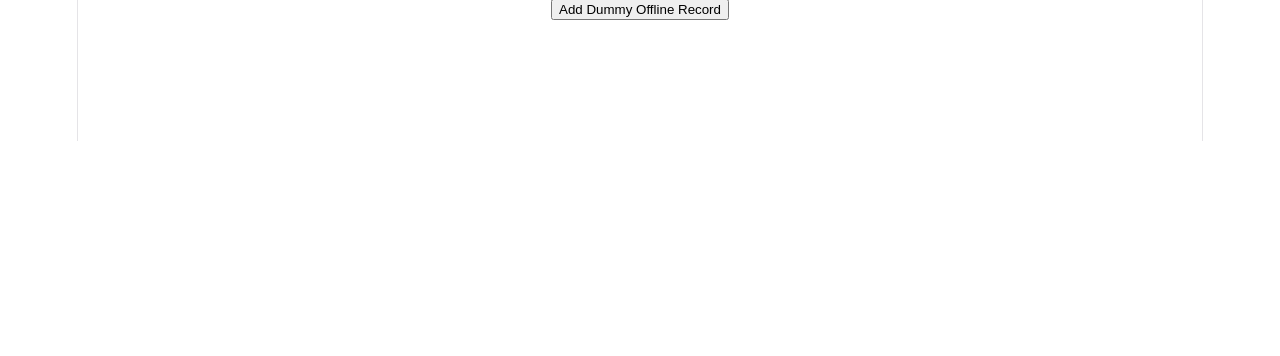
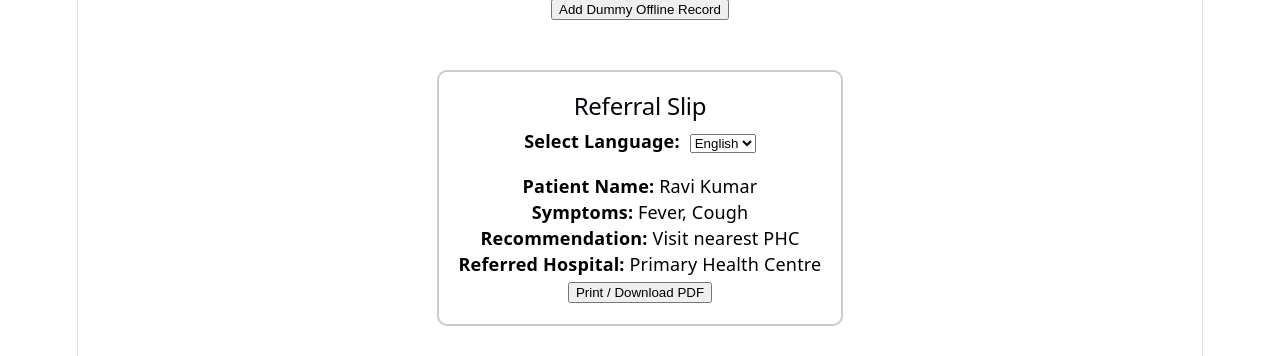
Before and after one commit to Innov06/medi-connect-client, a React (Vite) app: page / in a window 1280 px wide. Shown: the part 659-1015 px from the top of the page. Before the commit the page ends 800 px from the top, so only its background shows below. Built offline with nearby package versions, Linux system fonts and the light colour scheme; no server answers; some icons are missing.

Commit message:
Localized referral slip with print support

```diff
--- a/src/App.jsx
+++ b/src/App.jsx
@@ -1,6 +1,7 @@
 import AlertBanner from "./components/AlertBanner";
 import UserLocationMap from "./components/UserLocationMap";
 import SyncManager from "./components/SyncManager";
+import ReferralSlip from "./components/ReferralSlip";
 
 function App() {
   return (
@@ -8,6 +9,7 @@ function App() {
       <AlertBanner />
       <UserLocationMap />
       <SyncManager />
+      <ReferralSlip />
     </>
   );
 }
--- /dev/null
+++ b/src/components/ReferralSlip.jsx
@@ -0,0 +1,109 @@
+import { useState } from "react";
+
+const translations = {
+  en: {
+    title: "Referral Slip",
+    patient: "Patient Name",
+    symptoms: "Symptoms",
+    recommendation: "Recommendation",
+    hospital: "Referred Hospital",
+    print: "Print / Download PDF",
+
+    symptomMap: {
+      Fever: "Fever",
+      Cough: "Cough",
+      Headache: "Headache",
+    },
+
+    recommendationMap: {
+      "Visit nearest PHC": "Visit nearest PHC",
+      "Take rest and stay hydrated": "Take rest and stay hydrated",
+    },
+  },
+
+  hi: {
+    title: "रेफरल पर्ची",
+    patient: "रोगी का नाम",
+    symptoms: "लक्षण",
+    recommendation: "सिफारिश",
+    hospital: "संदर्भित अस्पताल",
+    print: "प्रिंट / पीडीएफ डाउनलोड करें",
+
+    symptomMap: {
+      Fever: "बुखार",
+      Cough: "खांसी",
+      Headache: "सिरदर्द",
+    },
+
+    recommendationMap: {
+      "Visit nearest PHC": "निकटतम पीएचसी जाएँ",
+      "Take rest and stay hydrated": "आराम करें और पर्याप्त पानी पिएँ",
+    },
+  },
+};
+
+export default function ReferralSlip() {
+  const [language, setLanguage] = useState("en");
+
+  const patient = "Ravi Kumar";
+  const symptoms = ["Fever", "Cough"];
+  const recommendation = "Visit nearest PHC";
+  const hospital = "Primary Health Centre";
+
+  const t = translations[language];
+
+  return (
+    <div
+      style={{
+        maxWidth: "700px",
+        margin: "30px auto",
+        padding: "20px",
+        border: "2px solid #ccc",
+        borderRadius: "10px",
+        background: "#fff",
+        color: "#000",
+      }}
+    >
+      <h2>{t.title}</h2>
+
+      <label>
+        <strong>Select Language:</strong>
+      </label>
+
+      <select
+        value={language}
+        onChange={(e) => setLanguage(e.target.value)}
+        style={{ marginLeft: "10px", marginBottom: "20px" }}
+      >
+        <option value="en">English</option>
+        <option value="hi">हिन्दी</option>
+      </select>
+
+      <p>
+        <strong>{t.patient}: </strong>
+        {patient}
+      </p>
+
+      <p>
+        <strong>{t.symptoms}: </strong>
+        {symptoms
+          .map((s) => t.symptomMap[s] || s)
+          .join(", ")}
+      </p>
+
+      <p>
+        <strong>{t.recommendation}: </strong>
+        {t.recommendationMap[recommendation] || recommendation}
+      </p>
+
+      <p>
+        <strong>{t.hospital}: </strong>
+        {hospital}
+      </p>
+
+      <button onClick={() => window.print()}>
+        {t.print}
+      </button>
+    </div>
+  );
+}
```
